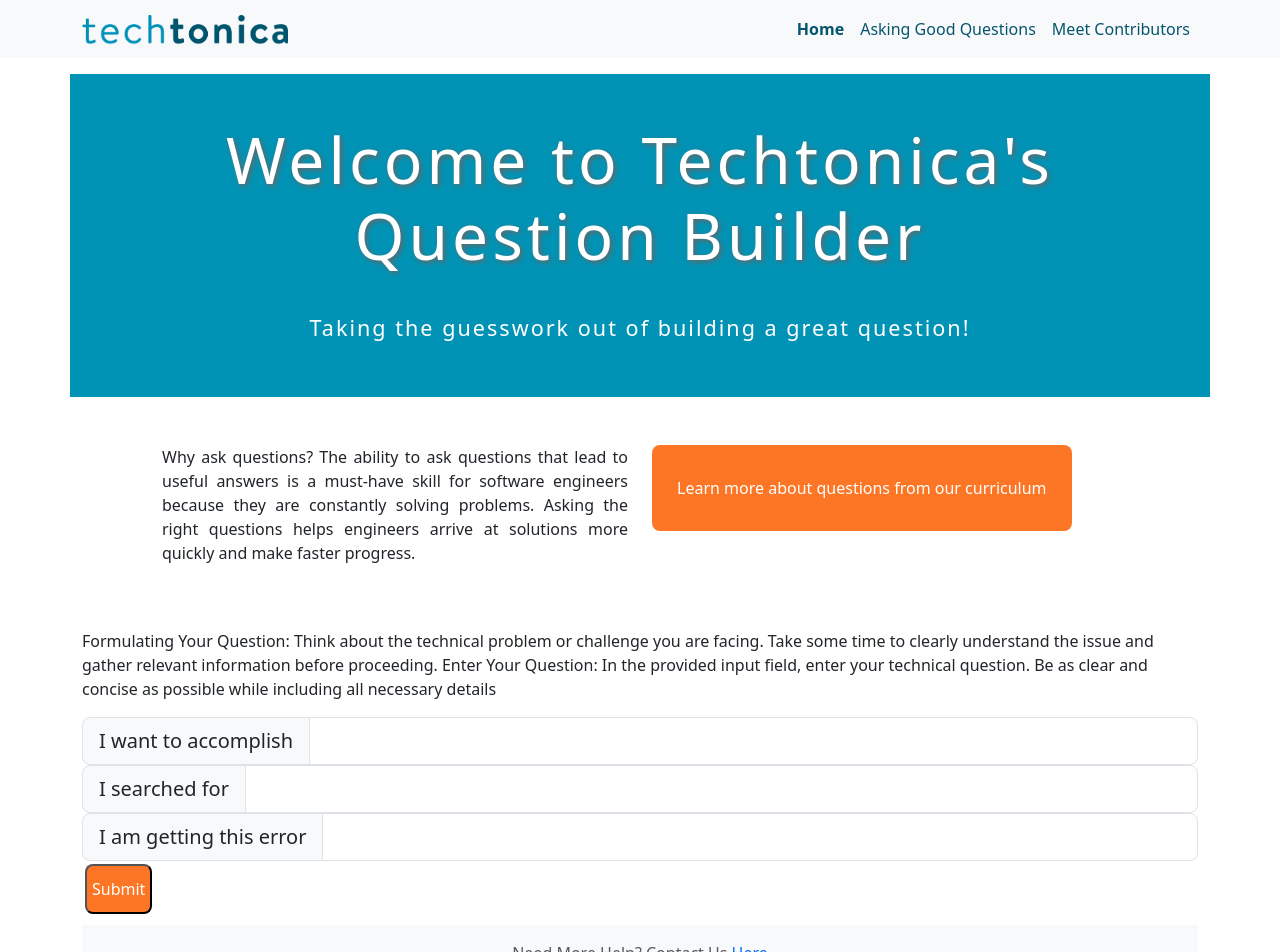
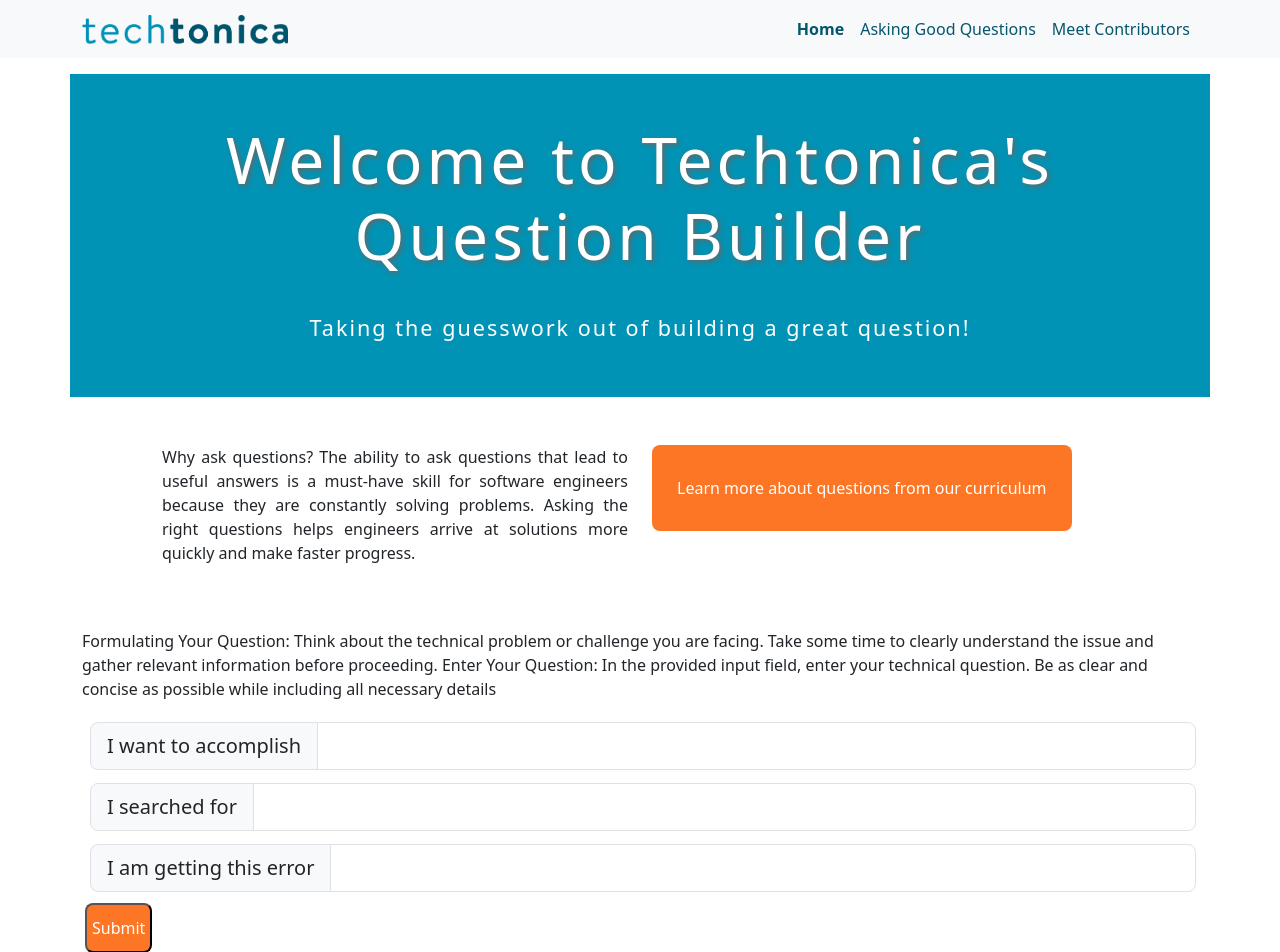
Before and after one commit to Roshanell/question-craft, a React (Vite) app in the folder client/: page / in a window 1280 px wide. Shown: the top 952 px of the page. Built offline with nearby package versions, Linux system fonts and the light colour scheme; no server answers.

Commit message:
fixed spacing on form section

```diff
--- a/client/src/components/Form.jsx
+++ b/client/src/components/Form.jsx
@@ -71,11 +71,12 @@ function QuestionForm() {
 				and concise as possible while including all necessary details
 			</p>
 			<Form className="form-inputs" onSubmit={handleSubmit}>
-        <InputGroup size="lg">
+				<InputGroup size="lg" style={{ padding: "5px", margin: "3px" }}>
 					<InputGroup.Text id="inputGroup-sizing-lg">
 						I want to accomplish
 					</InputGroup.Text>
 					<Form.Control
+						// style={{ padding: "5px", margin: "3px" }}
 						onChange={inputAction}
 						name="accomplish"
 						value={state.accomplish}
@@ -83,7 +84,7 @@ function QuestionForm() {
 						aria-describedby="inputGroup-sizing-sm"
 					/>
 				</InputGroup>
-        <InputGroup size="lg">
+				<InputGroup size="lg" style={{ padding: "5px", margin: "3px" }}>
 					<InputGroup.Text id="inputGroup-sizing-lg">
 						I searched for
 					</InputGroup.Text>
@@ -95,7 +96,7 @@ function QuestionForm() {
 						aria-describedby="inputGroup-sizing-sm"
 					/>
 				</InputGroup>
-        <InputGroup size="lg">
+				<InputGroup size="lg" style={{ padding: "5px", margin: "3px" }}>
 					<InputGroup.Text id="inputGroup-sizing-lg">
 						I am getting this error
 					</InputGroup.Text>
```
Lines whose indentation alone changed are shown as unchanged.
